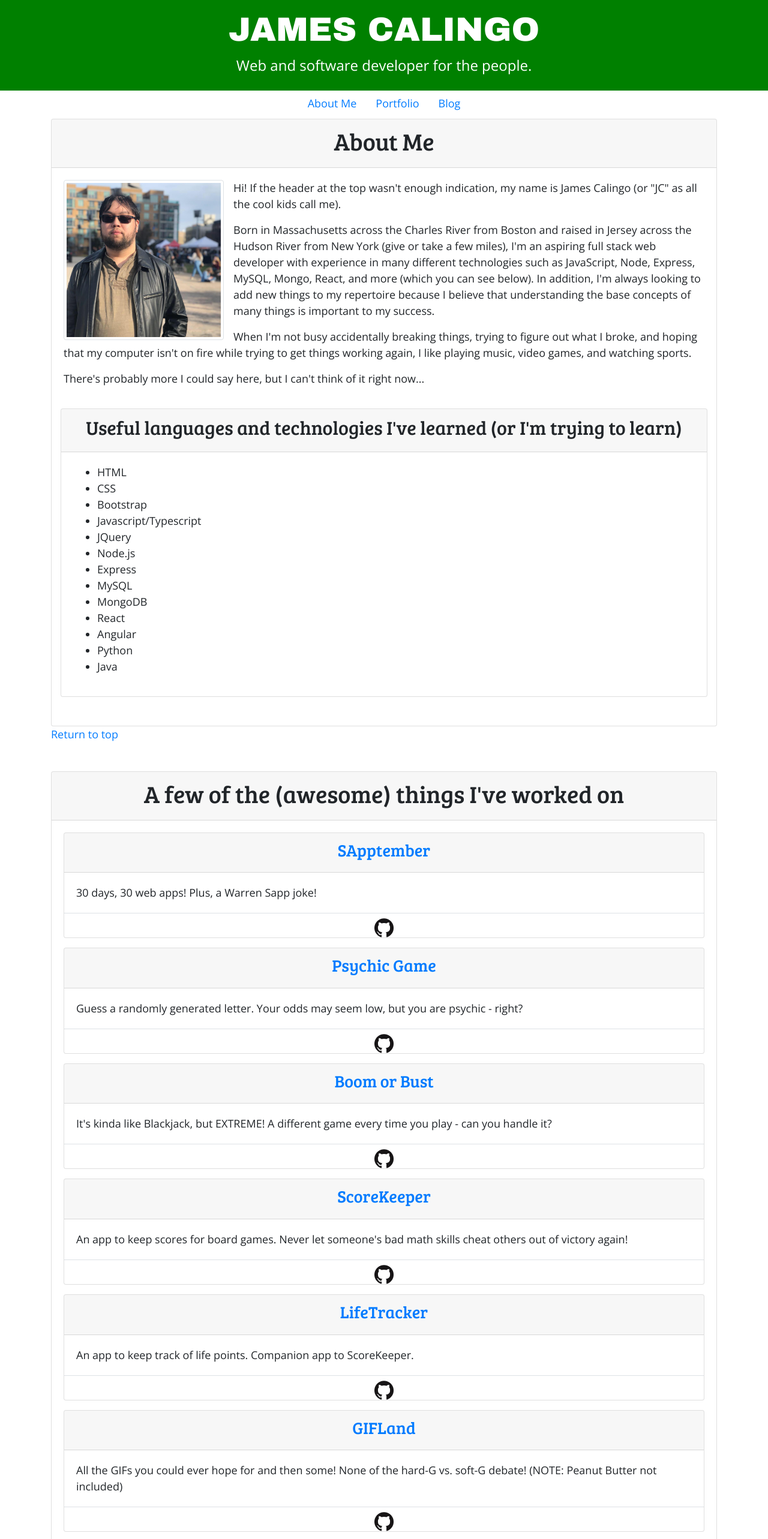
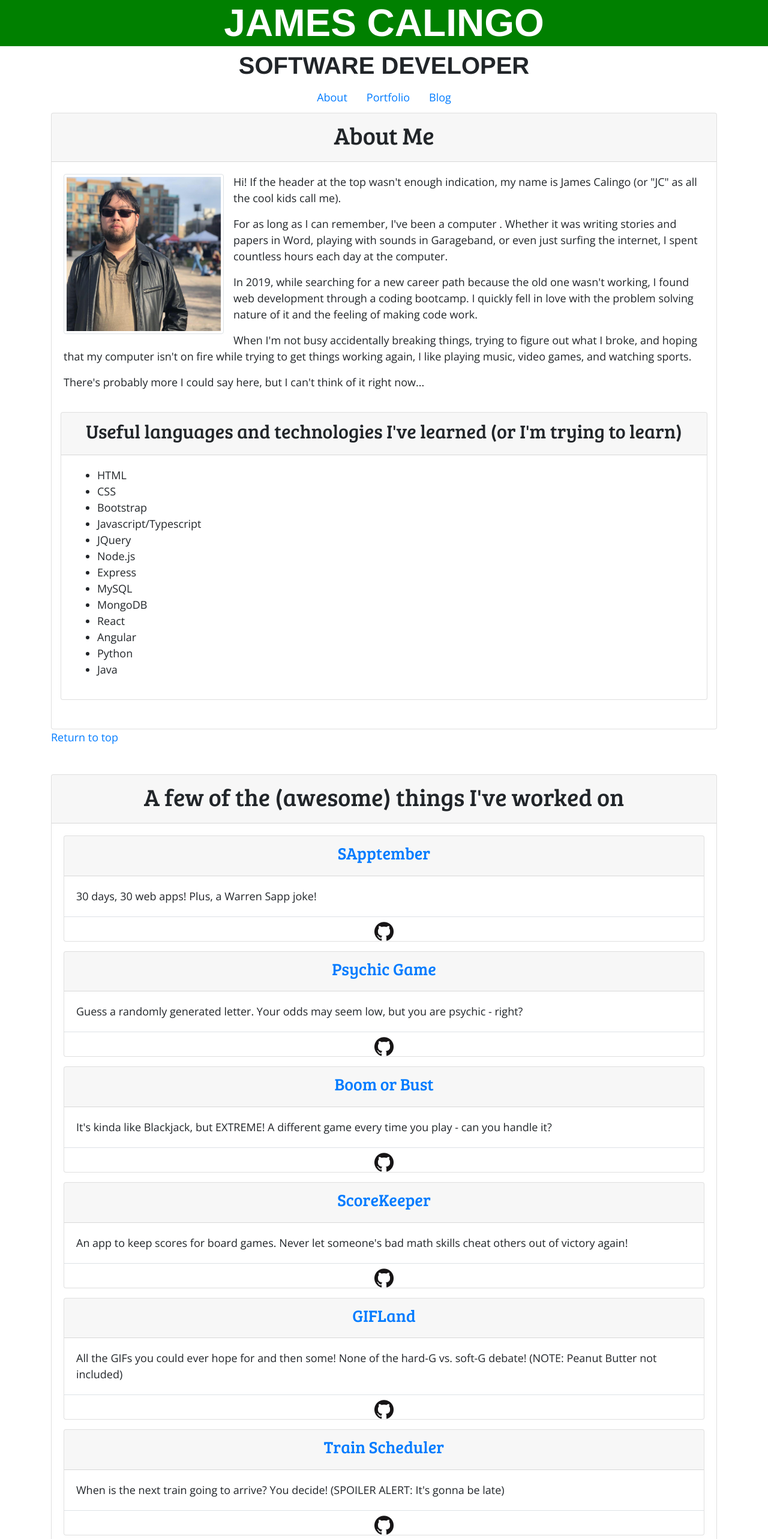
Before and after one commit to JamesCalingo/jamescalingo.github.io-old, a React (Create React App) app: page / in a window 1280 px wide. Shown: the top 2566 px of the page at 60% size. Built offline with nearby package versions, Linux system fonts and the light colour scheme.

Commit message:
adjusting things

```diff
--- a/package.json
+++ b/package.json
@@ -6,6 +6,7 @@
   "dependencies": {
     "gh-pages": "^2.2.0",
     "react": "^16.13.1",
+    "react-bootstrap": "^1.3.0",
     "react-dom": "^16.13.1",
     "react-markdown": "^4.3.1",
     "react-router": "^5.2.0",
--- a/public/index.html
+++ b/public/index.html
@@ -9,6 +9,7 @@
       manifest.json provides metadata used when your web app is installed on a
       user's mobile device or desktop. See https://developers.google.com/web/fundamentals/web-app-manifest/
     -->
+    <link rel="shortcut icon" href="%PUBLIC_URL%/favicon.ico" />
     <link rel="manifest" href="%PUBLIC_URL%/manifest.json" />
     <link rel="stylesheet" href="https://stackpath.bootstrapcdn.com/bootstrap/4.3.1/css/bootstrap.min.css" integrity="sha384-ggOyR0iXCbMQv3Xipma34MD+dH/1fQ784/j6cY/iJTQUOhcWr7x9JvoRxT2MZw1T" crossorigin="anonymous">
     <link href="https://fonts.googleapis.com/css?family=Open+Sans|Archivo+Black|Bree+Serif" rel="stylesheet">
--- a/src/App.css
+++ b/src/App.css
@@ -1,42 +1,49 @@
 body {
   font-family: 'Open Sans', sans-serif;
   font-size: 18px;
+
 }
 
-.splash{
+#header {
   text-align: center;
-  background: green;
-  color: white
+  font-weight: bold;
+  font-family: "Helvetica", sans-serif;
 }
 
-.display-4{
-  font-family: 'Archivo Black', sans-serif;
+#name {
+  background: green;
+  color: white;
+  font-weight: bold;
+  font-size: 5vw;
 }
 
-.lead{
+.lead {
   font-size: 18pt;
 }
 
-.jumbo-link{
+.jumbo-link {
   font-size: 24pt;
   font-weight: bold
 }
 
-.card-header, .portfolioTag{
+.card-header,
+.portfolioTag {
   font-family: 'Bree Serif', serif;
   text-align: center
 }
-.portfolioTag{
+
+.portfolioTag {
   font-size: 50pt
 }
-.profile-pic{
+
+.profile-pic {
   width: 25%
 }
 
-.nav-item{
+.nav-item {
   color: white
 }
 
-.buttonLogo{
+.buttonLogo {
   width: 32px
 }
--- a/src/App.js
+++ b/src/App.js
@@ -1,5 +1,5 @@
 import React from "react";
-import Splash from "./components/pages/Splash";
+import Header from "./components/pages/Header";
 import About from "./components/pages/About";
 import Portfolio from "./components/pages/Portfolio";
 import ButtonBar from "./components/ButtonBar";
@@ -11,13 +11,10 @@ function App() {
   return (
     // <HashRouter basename="/">
       <div>
-        <Splash />
-
+        <Header />
         <NavTabs />
         <About />
-
         <Portfolio />
-
         <ButtonBar />
       </div>
     // {/* </HashRouter> */}
--- a/src/components/NavTabs.js
+++ b/src/components/NavTabs.js
@@ -2,10 +2,10 @@ import React from "react";
 
 function NavTabs() {
   return (
-    <ul className="nav justify-content-center mb-1">
+    <ul className="nav justify-content-center mb-1 mt-0">
       <li className="nav-item">
         <a href="#about" className={window.location.pathname === "/about" ? "nav-link active" : "nav-link"}>
-          About Me
+          About
         </a>
       </li>
 
--- a/src/components/pages/About.js
+++ b/src/components/pages/About.js
@@ -13,8 +13,8 @@ function About () {
           alt="James Calingo" />
         <p>Hi! If the header at the top wasn't enough indication, my name is James Calingo (or "JC" as all the cool kids
           call me).</p>
-        <p>Born in Massachusetts across the Charles River from Boston and raised in Jersey across the Hudson River from
-          New York (give or take a few miles), I'm an aspiring full stack web developer with experience in many different technologies such as JavaScript, Node, Express, MySQL, Mongo, React, and more (which you can see below). In addition, I'm always looking to add new things to my repertoire because I believe that understanding the base concepts of many things is important to my success.</p>
+        <p>For as long as I can remember, I've been a computer . Whether it was writing stories and papers in Word, playing with sounds in Garageband, or even just surfing the internet, I spent countless hours each day at the computer.</p>
+        <p>In 2019, while searching for a new career path because the old one wasn't working, I found web development through a coding bootcamp. I quickly fell in love with the problem solving nature of it and the feeling of making code work.</p>
         <p>When I'm not busy accidentally breaking things, trying to figure out what I broke, and hoping that my
           computer isn't on fire while trying to get things working again, I like playing music, video games, and
           watching sports.</p>
--- /dev/null
+++ b/src/components/pages/Header.js
@@ -0,0 +1,17 @@
+import React from 'react';
+
+function Header () {
+  return(
+
+  <div id="header">
+
+      <h1 id="name">JAMES CALINGO</h1>
+
+    <div>
+      <h1 className="font-weight-bold">SOFTWARE DEVELOPER</h1>
+    </div>
+
+  </div>
+)};
+
+export default Header
--- a/src/components/pages/Splash.js
+++ /dev/null
@@ -1,16 +0,0 @@
-import React from "react";
-
-function Splash (){
-  return(
-
-    <div className="splash pt-3 pb-2 text-center">
-    <h1  className="display-4">JAMES CALINGO</h1>
-    <p className="lead">Web and software developer for the people.</p>
-    </div>
-
-
-  )
-
-}
-
-export default Splash
--- a/src/projects.json
+++ b/src/projects.json
@@ -35,15 +35,9 @@
   "description": "An app to keep scores for board games. Never let someone's bad math skills cheat others out of victory again!",
   "github": "https://github.com/JamesCalingo/ScoreKeeper"
 },
+
 {
   "id": 5,
-  "title": "LifeTracker",
-  "link":"https://jamescalingo.com/LifeTracker",
-  "description":"An app to keep track of life points. Companion app to ScoreKeeper. ",
-  "github": "https://github.com/JamesCalingo/LifeTracker"
-},
-{
-  "id": 6,
   "title": "GIFLand",
   "link": "https://jamescalingo.com/GIFLand/",
   "description": "All the GIFs you could ever hope for and then some! None of the hard-G vs. soft-G debate!\n(NOTE: Peanut Butter not included)",
@@ -51,7 +45,7 @@
 },
 
 {
-  "id": 7,
+  "id": 6,
   "title": "Train Scheduler",
   "link": "https://jamescalingo.github.io/Train-Scheduler/",
   "description": "When is the next train going to arrive? You decide!\n(SPOILER ALERT: It's gonna be late)",
@@ -59,15 +53,7 @@
 },
 
 {
-  "id": 8,
-  "title": "Rock Paper Scissors",
-  "link": "https://jamescalingo.github.io/RPSWithYourFriends",
-  "description": "Online Rock Paper Scissors - against REAL PEOPLE!\n(...but it's still under construction, so it's just against the computer for now)",
-  "github": "https://github.com/JamesCalingo/RPSWithYourFriends"
-},
-
-{
-  "id": 9,
+  "id": 7,
   "title": "NodeNotes",
   "link": "https://node-notes-jamescalingo.herokuapp.com/",
   "description": " A note taking app...for your browser! Now you can take notes and browse without switching programs! (Whether or not that's useful is another issue entirely.)",
@@ -75,35 +61,30 @@
 },
 
 {
-  "id": 10,
+  "id": 8,
   "title": "Clicky",
   "link": "https://jamescalingo.github.io/clicky/",
   "description": "A game where you click on images - but ONLY ONCE!",
   "github": "https://github.com/JamesCalingo/clicky"
 },
 
-{"id": 11,
+{"id": 9,
 "title": "Tippa",
 "link": "https://jamescalingo.github.io/Tippa/",
 "description": "An app to calculate how much to tip - as well as how to split the tip amongst friends.",
 "github": "https://github.com/JamesCalingo/Tippa"},
 
-{"id": 12,
+{"id": 10,
 "title": "JavaSnake",
 "link": "https://jamescalingo.github.io/JavaSnake",
 "description": "The classic Nokia phone game - made in JavaScript!",
 "github": "https://github.com/JamesCalingo/JavaSnake"},
 
-{"id": 13,
+{"id": 11,
   "title": "Wilbur the Dodo",
   "link": "https://jamescalingo.github.io/WilburtheDodo",
   "description": "Lifting off November Oscar Whiske...r.",
   "github": "https://github.com/JamesCalingo/WilburtheDodo"},
-
-{"id": 20,
-  "title": "Python Pong",
-  "description": "Pong (and other games) made in Python. It doesn't run in browser, but you can see/download the code here.",
-  "github": "https://github.com/JamesCalingo/PythonStation"},
 
 {"id": 98,
 "title": "Liri",
```
Also changed, not shown: src/components/pages/Blog.js (deleted, +0 -22 lines), src/post1.md (deleted, +0 -11 lines), 15 other files (tests, documents, lock files or other folders).
